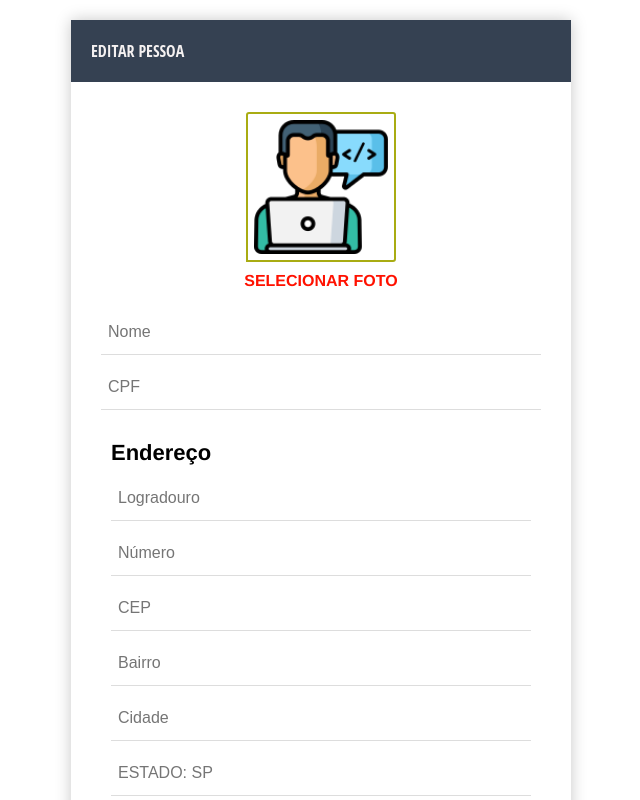
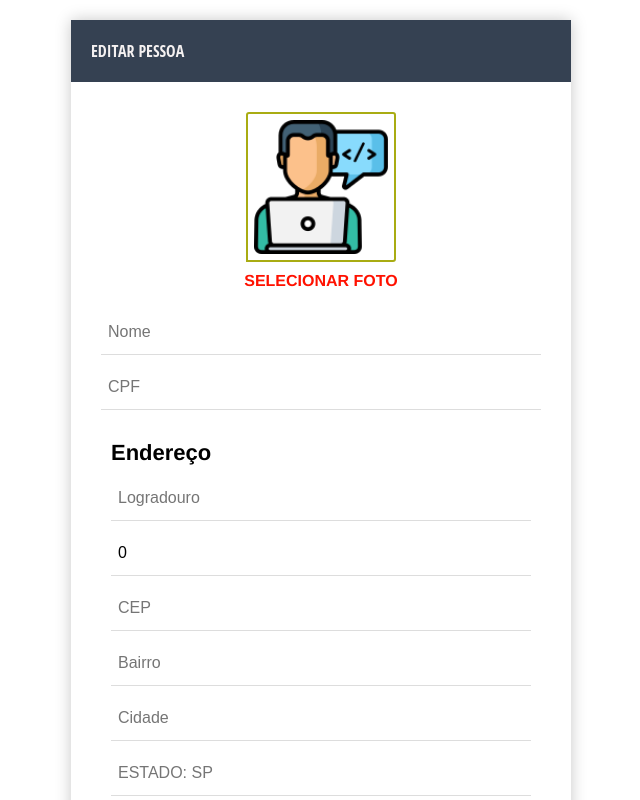
Before and after one commit to DandaraF/controle_agenda_pessoal, a Vue app: page /pessoas/editar in a window 1280 px wide. Shown: the top 800 px of the page, without its empty margins (319-959 px from the left). Built offline with nearby package versions, Linux system fonts and the light colour scheme; no server answers.

Commit message:
create function edit person

```diff
--- a/src/components/form/FormPerson.vue
+++ b/src/components/form/FormPerson.vue
@@ -1,34 +1,36 @@
 <template>
     <div class="container-form-people">
+      <p >{{mensage_info}}</p>
       <h2>{{ text_form }}</h2>
-      <form>
-        <div class="container-image-person">
+      <form @submit="postPerson($event)">
+        <div class="container-image-person" :key="person.id">
           <Picture/>
-          <input type="file" id="avatar" name="avatar" accept="image/png, image/jpeg" required/>
+          <input type="file"  name="avatar" accept="image/png, image/jpeg" />
           <label for="avatar" class="select-photo">Selecionar foto</label>
         </div>
 
-        <input type="text" name="nome" placeholder="Nome" :value="name" required/>
-        <input type="text" name="cpf" placeholder="CPF" :value="cpf" required/>
+        <input type="text" name="nome" placeholder="Nome" v-model="person.nome" required/>
+        <input type="text" name="cpf" placeholder="CPF" v-model="person.cpf" required/>
         <div class="address">
           <h3>Endereço</h3>
 
-          <input type="text" name="logradouro"   placeholder="Logradouro" :value="phone"  required/>
-          <input type="text" name="number-house" placeholder="Número" :value="phone" required />
-          <input type="text" name="cep" placeholder="CEP" :value="phone" required />
-          <input type="text" name="bairro" placeholder="Bairro" :value="phone" required/>
-          <input type="text" name="city" placeholder="Cidade" :value="phone" required/>
-          <input type="text" name="city" placeholder="Estado: SP" :value="phone" maxlength="2" class="acronym" required/>
-          <input type="text" name="country" placeholder="País: BR" :value="phone" maxlength="2" class="acronym" required/>
+          <input type="text" name="logradouro"   placeholder="Logradouro" v-model="person.endereco.logradouro"  required/>
+          <input type="text" name="number-house" placeholder="Número" v-model="person.endereco.numero" required />
+          <input type="text" name="cep" placeholder="CEP" v-model="person.endereco.cep" required />
+          <input type="text" name="bairro" placeholder="Bairro" v-model="person.endereco.bairro" required/>
+          <input type="text" name="city" placeholder="Cidade" v-model="person.endereco.cidade" required/>
+          <input type="text" name="city" placeholder="Estado: SP" v-model="person.endereco.estado" maxlength="2" class="acronym" required/>
+          <input type="text" name="country" placeholder="País: BR" v-model="person.endereco.pais" maxlength="2" class="acronym" required/>
         </div>
 
-        <input type="button" :value="text_btn" :id="id_btn" />
+        <input type="submit" :value="text_btn"  />
       </form>
     </div>
   </template>
 
 <script>
 import Picture  from "../Picture.vue"
+import axios from 'axios'
 
 export default {
   name: 'FormUser',
@@ -36,24 +38,74 @@ export default {
     Picture
   },
   props:{
+    "mensage_info": String,
     "text_form": String,
-    "name": String,
-    "cpf": Number,
+    "text_btn": String
+  },
+  data(){
+    return{
+      mensage_info:"",
+      person: {
+        nome:'',
+        cpf:'',
+        endereco:{
+          logradouro:'',
+          numero:0,
+          cep:'',
+          bairro:'',
+          cidade:'',
+          estado:'',
+          pais:''
+        }
+      }
 
+    }
+  },
+  methods:{
+    getPerson(id){
+      const response = axios.get("/pessoa/buscar/" + id)
+      .then((response)=>{
+        this.person=response.data.object
+      })
+    },
+    postPerson(e){
+      e.preventDefault()
+      const data ={"cpf": this.person.cpf ,
+                  "nome": this.person.nome,
+                  "endereco":{
+                    "logradouro": this.person.endereco.logradouro,
+                    "numero": this.person.endereco.numero,
+                    "cep": this.person.endereco.cep,
+                    "bairro": this.person.endereco.bairro,
+                    "cidade": this.person.endereco.cidade,
+                    "estado":this.person.endereco.estado,
+                    "pais": this.person.endereco.pais
+                  }}
 
+      const response = axios.post("/pessoa/salvar", data)
+      .then((response)=>{
+        alert("Requisição efetuada com sucesso!")
+        this.$router.push({name: "people"})
+      })
+      .catch((error)=>{
+        alert("Solicitação não efetuada ", error)
+      })
 
+    }
+  },
 
-    "phone": Number,
-    "username": String,
-    "password": String,
-    "text_btn": String,
-    "id_btn": String
+  mounted(){
+    this.getPerson(this.$route.query.id)
   }
 }
 
 </script>
 
 <style scoped>
+
+.mensage_info{
+  display: none;
+}
 .acronym{
   text-transform: uppercase;
 }
--- a/src/views/People.vue
+++ b/src/views/People.vue
@@ -49,7 +49,7 @@
               CEP: {{person.endereco.cep}}
             </td>
             <td>
-              <router-link  to="/pessoas/editar" id="edit-person" >
+              <router-link  :to="{path: '/pessoas/editar', query:{id:person.id}}" id="edit-person" >
                <img class="icon-edit" src="../../public/img/edit.png" alt="Editar">
               </router-link>
             </td>
--- a/src/views/person/EditPerson.vue
+++ b/src/views/person/EditPerson.vue
@@ -1,6 +1,9 @@
 <template>
   <div>
-    <FormPerson text_form="Editar pessoa" text_btn="Editar"/>
+    <FormPerson
+    text_form="Editar pessoa"
+    text_btn="Editar"
+    />
   </div>
 
 </template>
@@ -12,7 +15,8 @@ export default {
   name: 'EditPerson',
   components:{
     FormPerson
-  }
+  },
+  props:['person']
 }
 
 </script>
```
